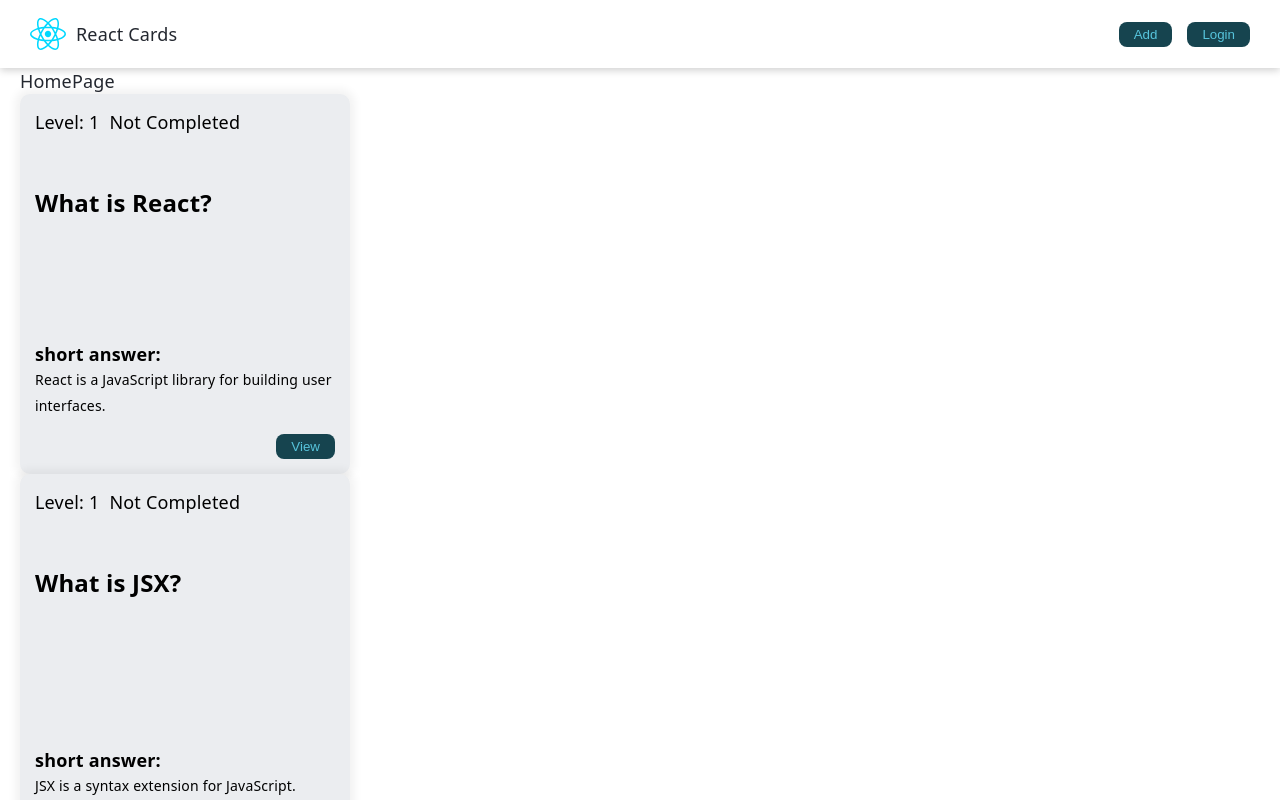
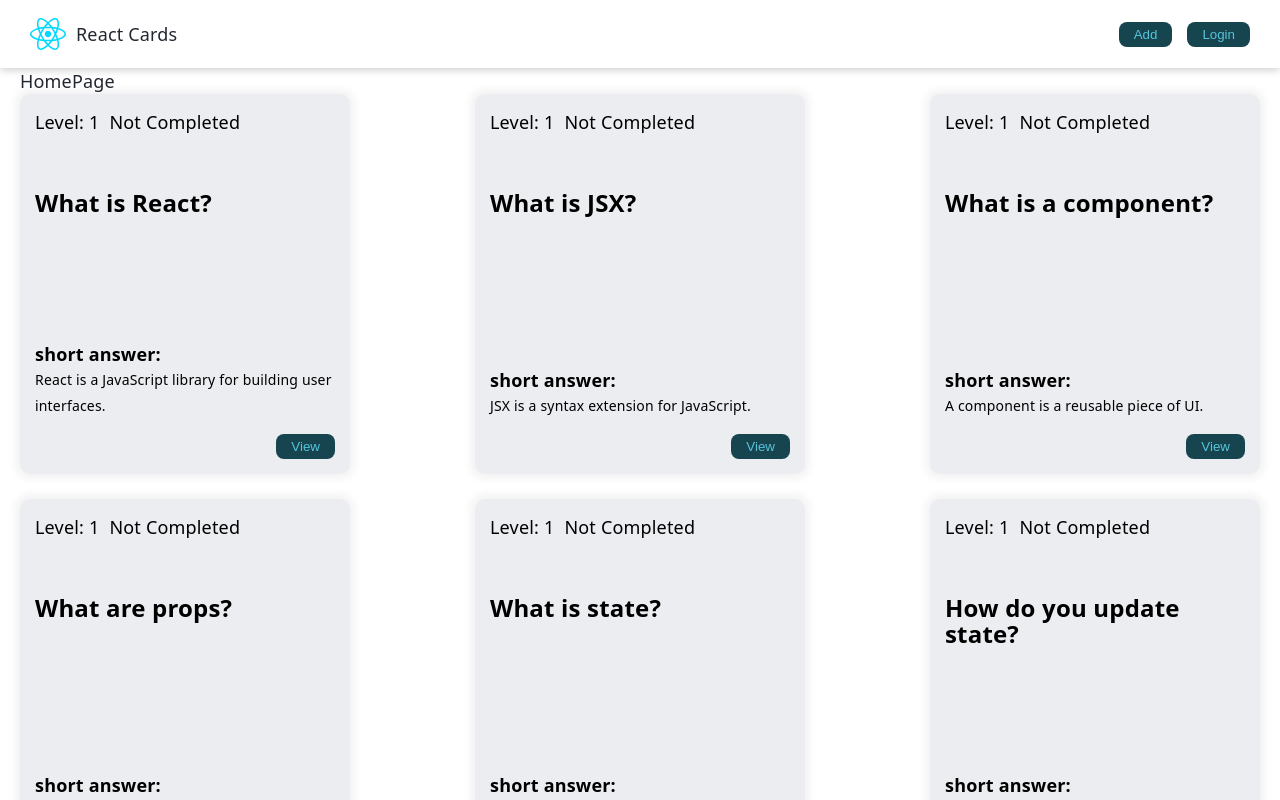
Before and after one commit to doberman0015/react_learning, a React (Vite) app: page / in a window 1280 px wide. Built offline with nearby package versions, Linux system fonts and the light colour scheme; data requests are answered from the project's data file.

Commit message:
loade + hooks

```diff
--- a/package.json
+++ b/package.json
@@ -7,7 +7,9 @@
     "dev": "vite",
     "build": "vite build",
     "lint": "eslint .",
-    "preview": "vite preview"
+    "preview": "vite preview",
+    "server": "json-server --watch db.json -p 8801",
+    "server:help": "json-server --help"
   },
   "dependencies": {
     "react": "^19.2.7",
@@ -24,6 +26,7 @@
     "eslint-plugin-react-hooks": "^7.1.1",
     "eslint-plugin-react-refresh": "^0.5.3",
     "globals": "^17.7.0",
+    "json-server": "^1.0.0-beta.15",
     "vite": "^8.1.1"
   }
 }
--- a/src/components/Button/Button.jsx
+++ b/src/components/Button/Button.jsx
@@ -3,7 +3,6 @@ import cls from "./Button.module.css";
 
 export const Button = (props) => {
     const { onClick, children, className = '', isActive, isDisabled } = props;
-    console.log('cls',cls);
 
     return (
         <button
--- /dev/null
+++ b/src/components/Loader/Loader.jsx
@@ -0,0 +1,9 @@
+import cls from './Loader.module.css';
+
+export const Loader = () => {
+    return (
+        <div className={cls.backdrop}>
+            <span className={cls.loader}></span>
+        </div>
+    );
+};
--- /dev/null
+++ b/src/components/Loader/Loader.module.css
@@ -0,0 +1,91 @@
+.backdrop{
+  position: fixed;
+  display: flex;
+  top: 0;
+  left: 0;
+  width: 100vw;
+  height: 100vh;
+  background: rgba(0,0,0,0.6);
+  z-index: 999;
+  justify-content: center;
+  align-items: center;
+}
+.loader {
+  --color-1: #ffffff;
+  --size: 1px;
+
+  color: var(--color-1);
+  font-size: calc(45 * var(--size));
+  text-indent: -9999em;
+  overflow: hidden;
+  width: 1em;
+  height: 1em;
+  border-radius: 50%;
+  position: relative;
+  transform: translateZ(0);
+  animation:
+    mltShdSpin 1.7s infinite ease,
+    round 1.7s infinite ease;
+}
+
+@keyframes mltShdSpin {
+  0% {
+    box-shadow:
+      0 -0.83em 0 -0.4em,
+      0 -0.83em 0 -0.42em,
+      0 -0.83em 0 -0.44em,
+      0 -0.83em 0 -0.46em,
+      0 -0.83em 0 -0.477em;
+  }
+  5%,
+  95% {
+    box-shadow:
+      0 -0.83em 0 -0.4em,
+      0 -0.83em 0 -0.42em,
+      0 -0.83em 0 -0.44em,
+      0 -0.83em 0 -0.46em,
+      0 -0.83em 0 -0.477em;
+  }
+  10%,
+  59% {
+    box-shadow:
+      0 -0.83em 0 -0.4em,
+      -0.087em -0.825em 0 -0.42em,
+      -0.173em -0.812em 0 -0.44em,
+      -0.256em -0.789em 0 -0.46em,
+      -0.297em -0.775em 0 -0.477em;
+  }
+  20% {
+    box-shadow:
+      0 -0.83em 0 -0.4em,
+      -0.338em -0.758em 0 -0.42em,
+      -0.555em -0.617em 0 -0.44em,
+      -0.671em -0.488em 0 -0.46em,
+      -0.749em -0.34em 0 -0.477em;
+  }
+  38% {
+    box-shadow:
+      0 -0.83em 0 -0.4em,
+      -0.377em -0.74em 0 -0.42em,
+      -0.645em -0.522em 0 -0.44em,
+      -0.775em -0.297em 0 -0.46em,
+      -0.82em -0.09em 0 -0.477em;
+  }
+  100% {
+    box-shadow:
+      0 -0.83em 0 -0.4em,
+      0 -0.83em 0 -0.42em,
+      0 -0.83em 0 -0.44em,
+      0 -0.83em 0 -0.46em,
+      0 -0.83em 0 -0.477em;
+  }
+}
+
+@keyframes round {
+  0% {
+    transform: rotate(0deg);
+  }
+  100% {
+    transform: rotate(360deg);
+  }
+}
--- /dev/null
+++ b/src/components/Loader/index.jsx
@@ -0,0 +1 @@
+export { Loader } from "./Loader"
--- /dev/null
+++ b/src/components/QuestionCardList/QuestionCardList.jsx
@@ -0,0 +1,13 @@
+import { QuestionCard } from '../QuestionCard';
+import cls from './QuestionCardList.module.css';
+
+export const QuestionCardList = (props) => {
+    const { questions } = props;
+    return (
+        <div className={cls.cardList}>
+            {questions.map(( card, index ) => {
+                return <QuestionCard card={card} key={index} />
+            })}
+        </div>
+    );
+};
--- /dev/null
+++ b/src/components/QuestionCardList/QuestionCardList.module.css
@@ -0,0 +1,6 @@
+.cardList{
+    display: flex;
+    flex-wrap: wrap;
+    justify-content: space-between;
+    gap: 25px;
+}
--- /dev/null
+++ b/src/components/QuestionCardList/index.jsx
@@ -0,0 +1 @@
+export { QuestionCardList } from './QuestionCardList';
--- /dev/null
+++ b/src/constants/index.js
@@ -0,0 +1 @@
+export const API_URL = "http://localhost:8801"
--- /dev/null
+++ b/src/helpers/delayFn.js
@@ -0,0 +1,4 @@
+export const delayFn = async ( delay = 1000 ) => {
+    // Робимо затримку
+    return await new Promise((res) => setTimeout(res, delay));
+}
--- /dev/null
+++ b/src/hooks/useFetch.js
@@ -0,0 +1,26 @@
+import { useState } from "react";
+import { delayFn } from "../helpers/delayFn";
+
+export const useFetch = (callback) => {
+
+    const [ isLoading, setIsLoading ] = useState(false);
+    const [ error, setError ] = useState('');
+
+    const fetchFn = async (arg) => {
+        try {
+            setIsLoading(true);
+            setError('');
+            await delayFn(1500);
+            const response = await callback(arg);
+
+            return response;
+        } catch ( error ) {
+            console.log('error',error);
+            setError(error.message);
+        } finally {
+            setIsLoading(false);
+        }
+    }
+
+    return [ fetchFn, isLoading, error ];
+}
--- a/src/pages/HomePage/HomePage.jsx
+++ b/src/pages/HomePage/HomePage.jsx
@@ -1,92 +1,56 @@
 
-import { QuestionCard } from "../../components/QuestionCard";
-import cls from "./HomePage.module.css"
+import { useState, useEffect } from "react";
+import { API_URL } from "../../constants";
+import { QuestionCardList } from "../../components/QuestionCardList";
+import { Loader } from "../../components/Loader";
+import { useFetch } from "../../hooks/useFetch";
 
-const cards = [
-    {
-      "id": "1",
-      "question": "What is React?",
-      "answer": "React is a JavaScript library for building user interfaces.",
-      "description": "React helps developers build reusable UI components and efficiently update the DOM.",
-      "resources": [
-        "https://react.dev",
-        "https://react.dev/learn"
-      ],
-      "level": 1,
-      "completed": false,
-      "editDate": "25.07.2026, 17:41"
-    },
-    {
-      "id": "2",
-      "question": "What is JSX?",
-      "answer": "JSX is a syntax extension for JavaScript.",
-      "description": "JSX lets you write HTML-like markup inside JavaScript that React transforms into function calls.",
-      "resources": [
-        "https://react.dev/learn/writing-markup-with-jsx"
-      ],
-      "level": 1,
-      "completed": false,
-      "editDate": "25.07.2026, 17:41"
-    },
-    {
-      "id": "3",
-      "question": "What is a component?",
-      "answer": "A component is a reusable piece of UI.",
-      "description": "Components are JavaScript functions that return JSX.",
-      "resources": [
-        "https://react.dev/learn/your-first-component"
-      ],
-      "level": 1,
-      "completed": false,
-      "editDate": "25.07.2026, 17:41"
-    },
-    {
-      "id": "4",
-      "question": "What are props?",
-      "answer": "Props are inputs passed to components.",
-      "description": "Props allow parent components to pass data to child components.",
-      "resources": [
-        "https://react.dev/learn/passing-props-to-a-component"
-      ],
-      "level": 1,
-      "completed": false,
-      "editDate": "25.07.2026, 17:41"
-    },
-    {
-      "id": "5",
-      "question": "What is state?",
-      "answer": "State stores data that can change over time.",
-      "description": "Updating state causes React to re-render the component.",
-      "resources": [
-        "https://react.dev/learn/state-a-components-memory"
-      ],
-      "level": 1,
-      "completed": false,
-      "editDate": "25.07.2026, 17:41"
-    },
-    {
-      "id": "6",
-      "question": "How do you update state?",
-      "answer": "Use the setter returned by useState.",
-      "description": "Never modify state directly.",
-      "resources": [
-        "https://react.dev/reference/react/useState"
-      ],
-      "level": 1,
-      "completed": false,
-      "editDate": "25.07.2026, 17:41"
-    }
-];
 
 export const HomePage = () => {
+
+    const [ questions, setQuestions ] = useState([]);
+    const [ getQuestions, isLoading, error ] = useFetch( async (url) => {
+
+        const response = await fetch(`${API_URL}/${url}`);
+        if (!response.ok) {
+            const data = await response.json();
+            throw new Error(data.error || 'Request failed');
+        }
+        const questions = await response.json();
+
+        setQuestions(questions);
+        return questions;
+    });
+
+    // Старий спосіб отримання данних
+    // const [ isLoading, setIsLoading ] = useState(false);
+    // const getQuestions = async () => {
+    //     try {
+    //         setIsLoading(true);
+    //         await delayFn(1500);
+    //         const response = await fetch(`${API_URL}/react`);
+    //         const questions = await response.json();
+    //         setQuestions(questions);
+    //         console.log('questions',questions);
+    //     } catch ( error ) {
+    //         console.error(error);
+    //     } finally {
+    //         setIsLoading(false);
+    //     }
+    // }
+
+    useEffect(() => {
+        getQuestions('react');
+    }, []);
+
+
     return (
         <>
             HomePage
+            { isLoading && <Loader /> }
+            { error && <p>{error}</p> }
+            <QuestionCardList questions={questions} />
 
-            {cards.map(( card, index ) => {
-                return <QuestionCard card={card} key={index} />
-            })}
-            <p>Demo text</p>
         </>
     );
 };
```
Also changed, not shown: 1 other file (tests, documents, lock files or other folders).
